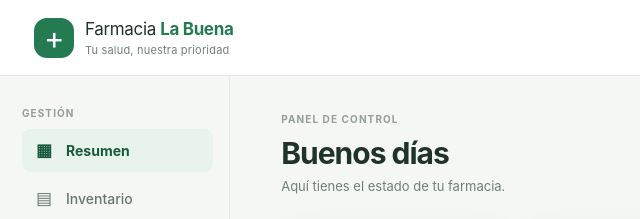
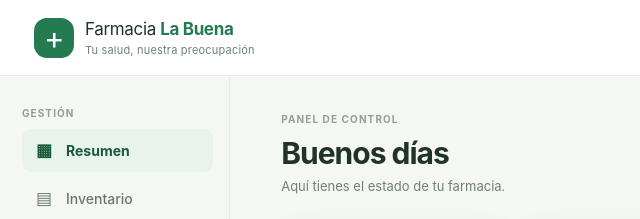
Before and after one commit to Ricardo1703-svg/nebula-tareas-api, a website: page src/public/index.html in a window 1280 px wide. Shown: the top 219 px of the page, 0-640 px from the left. Drawn offline with Linux system fonts and the light colour scheme; no server answers.

Commit message:
Se  corrigio el eslogan

```diff
--- a/src/public/index.html
+++ b/src/public/index.html
@@ -11,7 +11,7 @@
   <header class="barra-superior">
     <a class="marca" href="#" aria-label="Farmacia La Buena, inicio">
       <span class="marca-icono" aria-hidden="true">+</span>
-      <span>Farmacia <strong>La Buena</strong><small>Tu salud, nuestra prioridad</small></span>
+      <span>Farmacia <strong>La Buena</strong><small>Tu salud, nuestra preocupación</small></span>
     </a>
     <div class="estado-sistema"><span class="pulso"></span> Sistema operativo <code id="plataforma"></code></div>
   </header>
```
